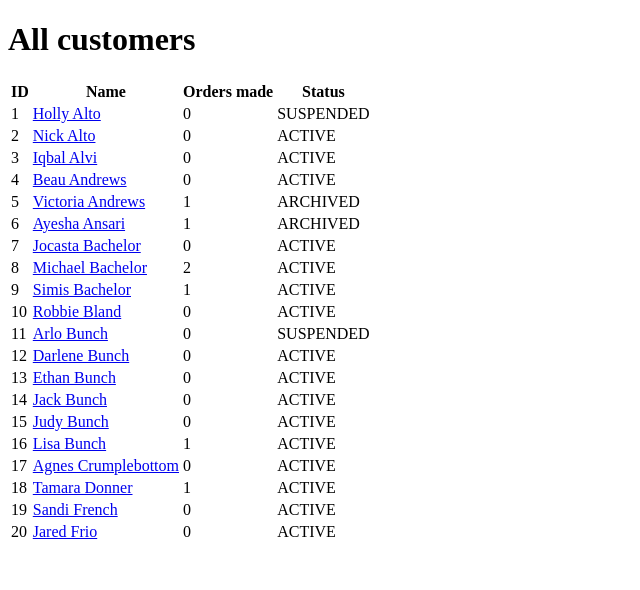
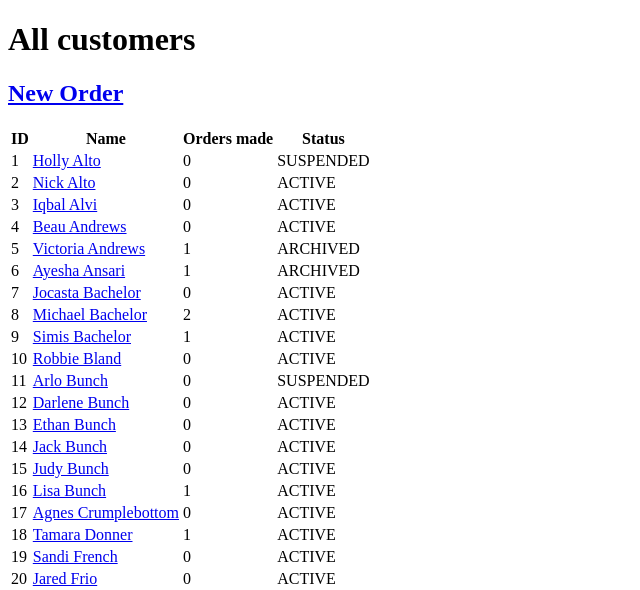
Before and after one commit to AmeliaBeep/SunsetValleyBookshop, a Django app: page / in a window 1280 px wide. Shown: the top 590 px of the page, without its empty margins (0-640 px from the left). Run offline with Django 4.2, Linux system fonts and the light colour scheme; data comes from the database, SQL or seed files in the repository.

Commit message:
Start create order logic

```diff
--- a/bookshop/templates/bookshop/customer_list.html
+++ b/bookshop/templates/bookshop/customer_list.html
@@ -4,7 +4,7 @@
 {% load static %}
 
 <h1>All customers</h1>
-
+<h2><a href="{% url 'create_order_view' %}">New Order</a></h2>
 <table>
     <tr>
         <th>ID</th>
--- a/bookshop/urls.py
+++ b/bookshop/urls.py
@@ -5,5 +5,5 @@ urlpatterns = [
      path("", views.CustomerListView.as_view(), name="customer_list_view"),
      path("customer-detail/<int:pk>",
          views.CustomerDetailView.as_view(), name="customer_detail_view"),
-     #path()
+     path("create_order", views.OrderCreateView.as_view(), name="create_order_view")
 ]
--- a/bookshop/views.py
+++ b/bookshop/views.py
@@ -4,9 +4,11 @@ from django.db.models.functions import Coalesce, Concat
 from django.http import HttpResponse, JsonResponse
 from django.shortcuts import get_object_or_404, render
 from django.views import View
-from django.views.generic import ListView, DetailView, UpdateView, DeleteView
+from django.views.generic import CreateView, ListView, DetailView, UpdateView, DeleteView
+from bookshop.forms import OrderForm, OrderItemForm
 from bookshop.models import Customer, Order, OrderItem
 from django.core import serializers
+from django.urls import reverse_lazy
 
 # Create your views here.
 
@@ -74,10 +76,26 @@ class CustomerDetailView(DetailView):
         return context
 
 
+class OrderCreateView(View):
+    order_form = OrderForm()
+    order_item_form = OrderItemForm()
+    template_name = "bookshop/order_create.html"
 
-# class CustomerCreateView
+    def get(self, request):
+        return render(
+            request,
+            self.template_name,
+            {
+                "order_form": self.order_form,
+                "order_item_form": self.order_item_form,
+            },
+        )
 
-# OrderCreateView
+
+
+
+
+
 
 # OrderUpdateView
 
```
Also changed, not shown: bookshop/forms.py (added, +13 -0 lines), bookshop/templates/bookshop/order_create.html (added, +13 -0 lines).
